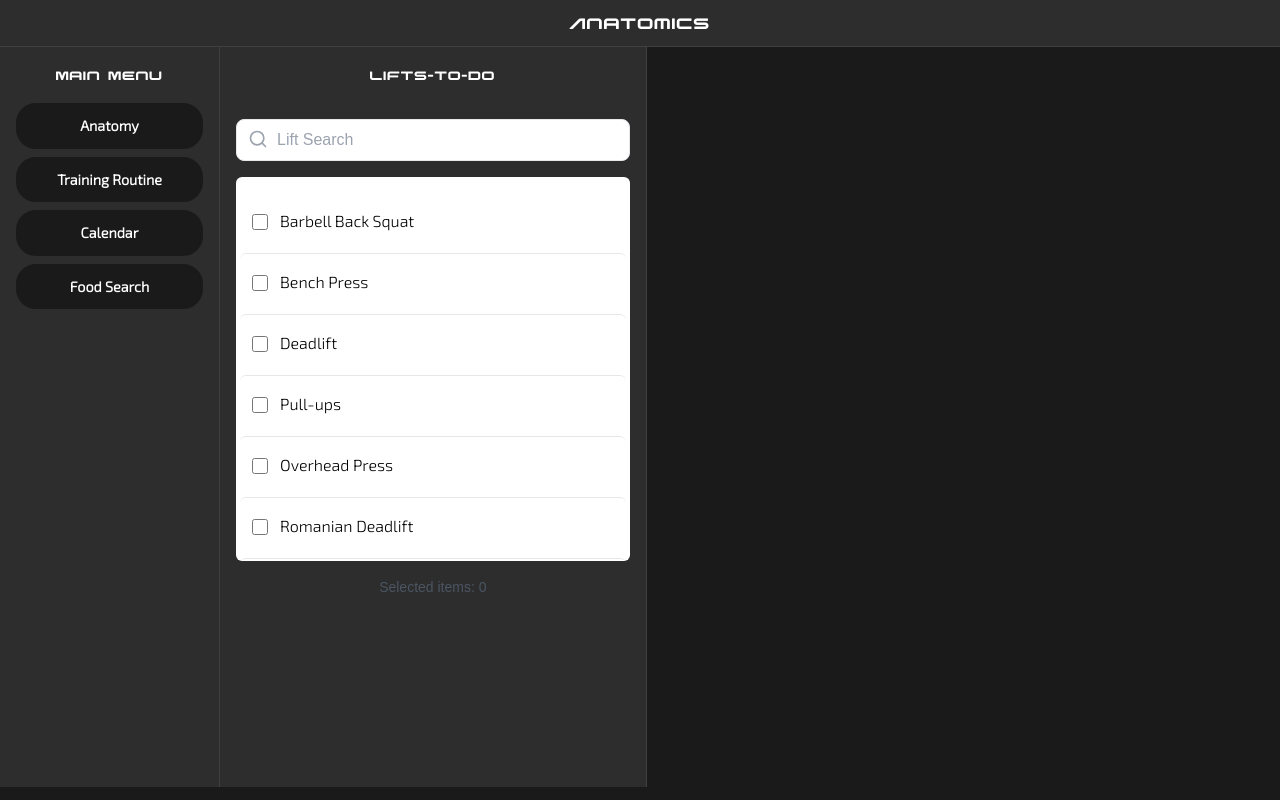
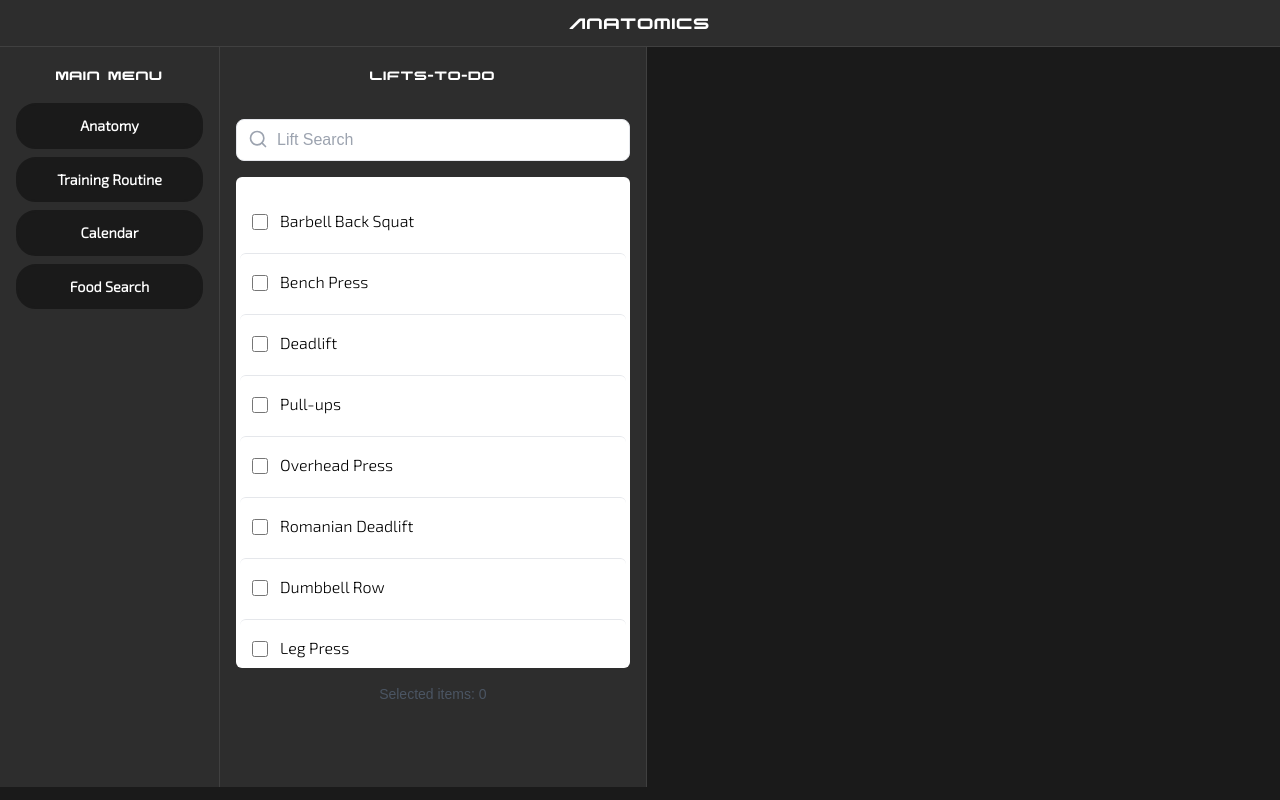
Before and after one commit to Goshenko/Anatomics, a React (Vite) app: page / in a window 1280 px wide. Built offline with nearby package versions, Linux system fonts and the light colour scheme.

Commit message:
fixed scrollbar issues

```diff
--- a/src/app.jsx
+++ b/src/app.jsx
@@ -20,7 +20,9 @@ function App() {
           <div className="text-center menu-title pt-4">
             <h1>Lifts-To-Do</h1>
           </div>
-          <SearchList />
+          <div className="h-5/6 w-full">
+            <SearchList />
+          </div>
         </div>
       </div>
     </>
--- a/src/components/SearchList.jsx
+++ b/src/components/SearchList.jsx
@@ -26,7 +26,7 @@ const SearchList = () => {
   );
 
   return (
-    <div className="w-full max-w-2xl mx-auto p-4 space-y-4">
+    <div className="w-full max-w-2xl mx-auto p-4 space-y-4 h-full flex flex-col">
       {/* Search Bar */}
       <div className="relative">
         <input
@@ -34,14 +34,14 @@ const SearchList = () => {
           placeholder="Lift Search"
           value={searchTerm}
           onChange={(e) => setSearchTerm(e.target.value)}
-          className="pl-10 w-full p-2 border rounded-lg focus:outline-none focus:ring-2 focus:ring-blue-500"
+          className="pl-10 w-full p-2 border text-black rounded-lg focus:outline-none focus:ring-2 focus:ring-blue-500"
         />
         <Search className="absolute left-3 top-2.5 h-5 w-5 text-gray-400" />
       </div>
 
       {/* Scrollable Results Box */}
-      <div className="w-full bg-white rounded-md">
-        <div className="h-96 overflow-y-auto">
+      <div className="w-full flex-auto bg-white rounded-md overflow-hidden">
+        <div className="h-full overflow-y-auto">
           <div className="p-4">
             {filteredItems.length === 0 ? (
               <p className="text-center text-gray-500">No items found</p>
```
